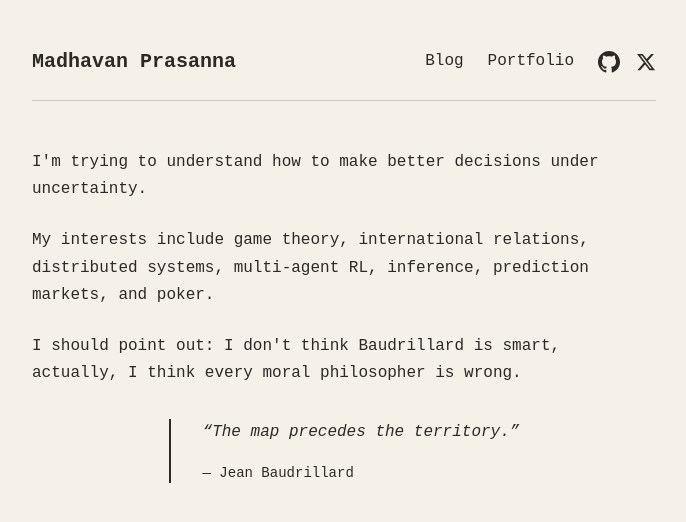
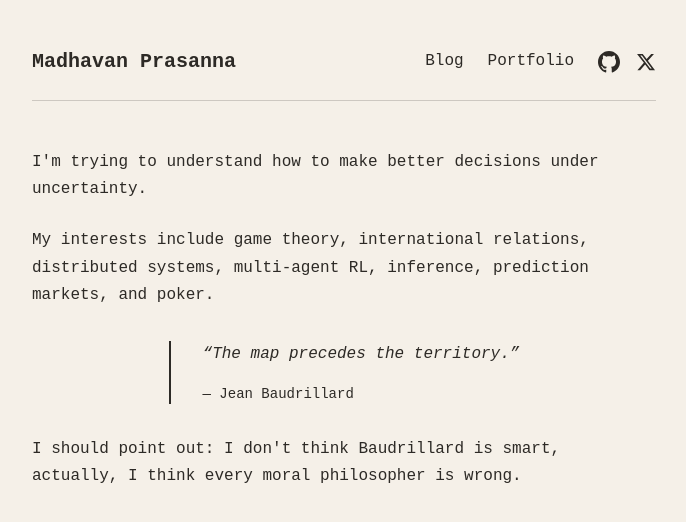
Before and after one commit to Madhavan113/portfolio, a Next.js app: page / in a window 1280 px wide. Shown: the top 522 px of the page, without its empty margins (296-982 px from the left). Built offline with nearby package versions, Linux system fonts and the light colour scheme.

Commit message:
Move Baudrillard note below quote

```diff
--- a/app/page.tsx
+++ b/app/page.tsx
@@ -8,9 +8,6 @@ export default function Home() {
         </p>
         <p>
           My interests include game theory, international relations, distributed systems, multi-agent RL, inference, prediction markets, and poker.
-        </p>
-        <p>
-          I should point out: I don&apos;t think Baudrillard is smart, actually, I think every moral philosopher is wrong.
         </p>
       </section>
 
@@ -23,6 +20,10 @@ export default function Home() {
           </footer>
         </blockquote>
       </section>
+
+      <p>
+        I should point out: I don&apos;t think Baudrillard is smart, actually, I think every moral philosopher is wrong.
+      </p>
     </div>
 
   );
```
